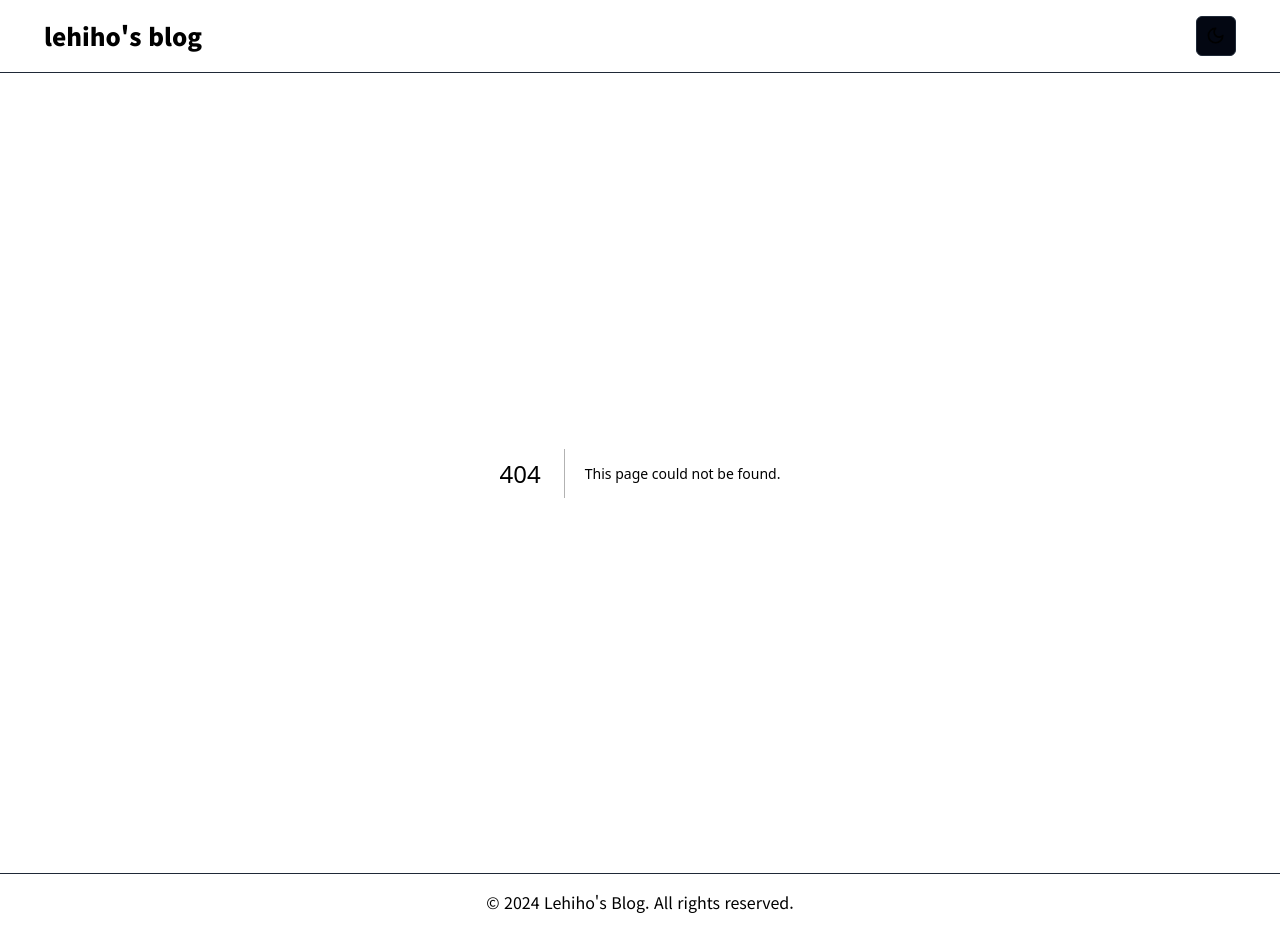
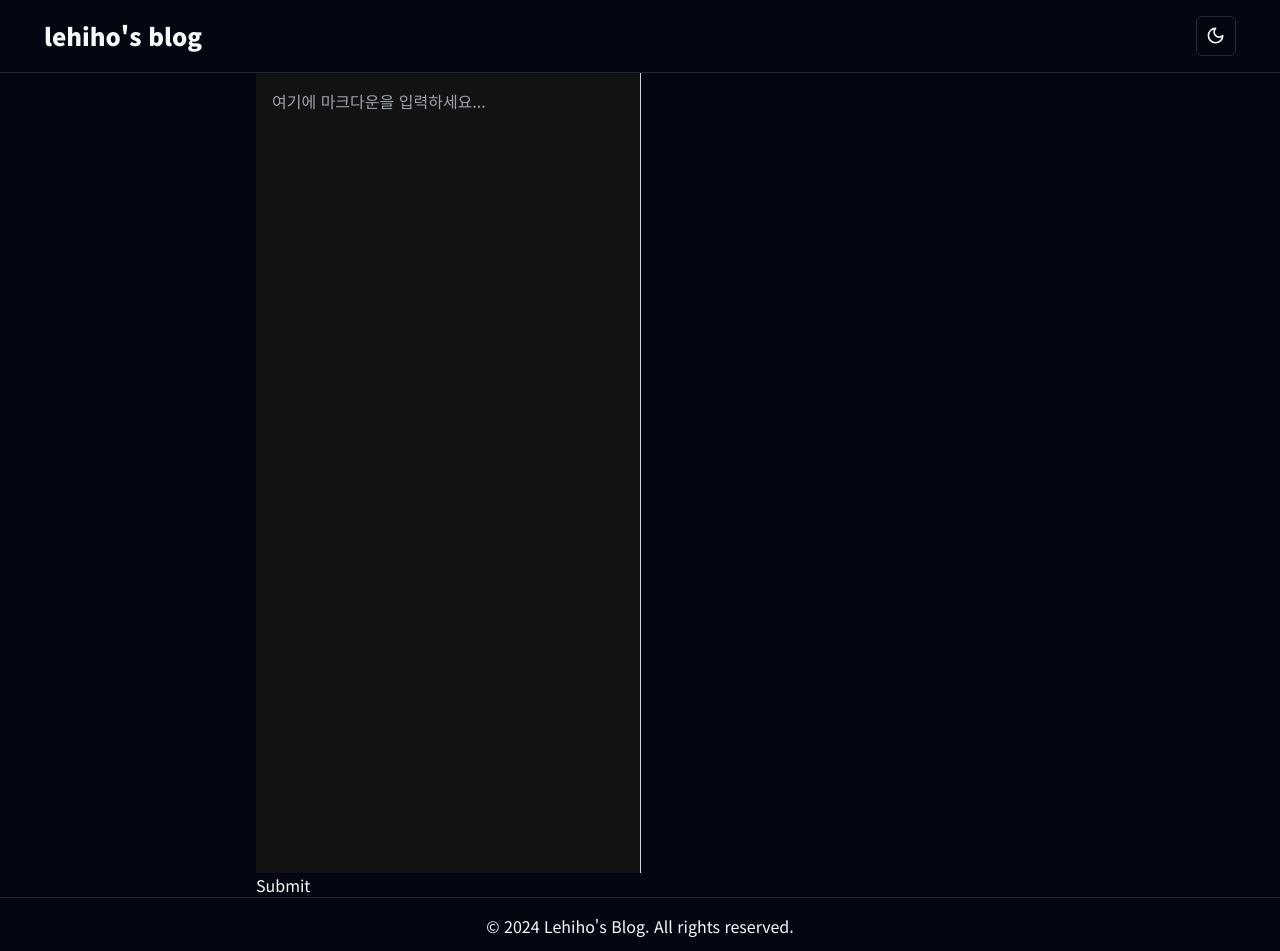
Before and after one commit to LeHiHo/blog, a Next.js app: page /write in a window 1280 px wide. Before the commit this address had no page. Shown: the top 951 px of the page. Before the commit the page ends 930 px from the top, so only its background shows below. Built offline with nearby package versions, Linux system fonts and the light colour scheme.

Commit message:
feat: write api 구현

```diff
--- a/next.config.mjs
+++ b/next.config.mjs
@@ -1,10 +1,15 @@
 /** @type {import('next').NextConfig} */
 const nextConfig = {
   compiler: {
-    removeConsole: {
-      exclude: ['error', 'warn'],
-    },
+    removeConsole:
+      process.env.NODE_ENV === 'production'
+        ? {
+            exclude: ['error', 'warn'],
+          }
+        : false,
   },
 };
 
+console.log(`Running in ${process.env.NODE_ENV} mode`);
+
 export default nextConfig;
--- /dev/null
+++ b/src/app/write/api/route.ts
@@ -0,0 +1,32 @@
+import { supabase } from '@/lib/supabaseClient';
+import { NextRequest, NextResponse } from 'next/server';
+
+export async function POST(request: NextRequest) {
+  const { content } = await request.json();
+  console.log(content);
+
+  if (!content) {
+    return NextResponse.json({ error: 'Content is required' }, { status: 400 });
+  }
+
+  try {
+    const { data, error } = await supabase
+      .from('test')
+      .insert([{ content, created_at: new Date().toISOString() }]);
+
+    if (error) {
+      throw error;
+    }
+    return NextResponse.json(data, { status: 200 });
+  } catch (error) {
+    console.error('Error inserting content:', error);
+    return NextResponse.json(
+      { error: 'Failed to insert content' },
+      { status: 500 },
+    );
+  }
+}
+
+export function OPTIONS() {
+  return NextResponse.json({ allow: ['POST'] }, { status: 200 });
+}
--- /dev/null
+++ b/src/app/write/page.tsx
@@ -0,0 +1,44 @@
+'use client';
+
+import { useState } from 'react';
+import MarkdownEditor from '@/components/Editor/MarkdownEditor';
+
+export default function Write() {
+  const [content, setContent] = useState('');
+
+  const handleContentChange = (newContent: string) => {
+    setContent(newContent);
+  };
+
+  console.log(content);
+
+  const handleSubmit = async () => {
+    try {
+      const response = await fetch('/write/api', {
+        method: 'POST',
+        headers: {
+          'Content-Type': 'application/json',
+        },
+        body: JSON.stringify({ content }),
+      });
+
+      if (!response.ok) {
+        const error = await response.json();
+        throw new Error(error.error || 'Failed to submit content');
+      }
+
+      alert('Content submitted successfully');
+      setContent(''); // Clear the content after successful submission
+    } catch (error) {
+      console.error('Error submitting content:', error);
+      alert('Error submitting content');
+    }
+  };
+
+  return (
+    <div>
+      <MarkdownEditor value={content} onChange={handleContentChange} />
+      <button onClick={handleSubmit}>Submit</button>
+    </div>
+  );
+}
--- a/src/components/Editor/MarkdownEditor.tsx
+++ b/src/components/Editor/MarkdownEditor.tsx
@@ -1,6 +1,6 @@
 'use client';
 
-import React, { useState, useEffect, ChangeEvent } from 'react';
+import React, { useEffect, ChangeEvent } from 'react';
 // @ts-expect-error: import문 오류로 인해 무시
 import { marked } from 'marked';
 import Prism from 'prismjs';
@@ -10,7 +10,6 @@ import 'prismjs/components/prism-javascript';
 import 'prismjs/components/prism-python';
 // 테마
 import 'prismjs/themes/prism-tomorrow.css';
-
 // import 'prismjs/plugins/autolinker/prism-autolinker';
 // import 'prismjs/plugins/command-line/prism-command-line'
 // import 'prismjs/plugins/download-button/prism-download-button';
@@ -21,15 +20,18 @@ import 'prismjs/themes/prism-tomorrow.css';
 // import 'prismjs/plugins/previewers/prism-previewers';
 // import 'prismjs/plugins/toolbar/prism-toolbar';
 
-const MarkdownEditor: React.FC = () => {
-  const [text, setText] = useState<string>('');
+interface MarkdownEditorProps {
+  value: string;
+  onChange: (value: string) => void;
+}
 
+const MarkdownEditor: React.FC<MarkdownEditorProps> = ({ value, onChange }) => {
   const handleChange = (e: ChangeEvent<HTMLTextAreaElement>): void => {
-    setText(e.target.value);
+    onChange(e.target.value);
   };
 
   const getMarkdownText = (): { __html: string } => {
-    const rawMarkup = marked(text, {
+    const rawMarkup = marked(value, {
       highlight: function (code: string, lang: string): string {
         const language = Prism.languages[lang] ? lang : 'markup';
         return Prism.highlight(code, Prism.languages[language], language);
@@ -40,13 +42,13 @@ const MarkdownEditor: React.FC = () => {
 
   useEffect(() => {
     Prism.highlightAll();
-  }, [text]);
+  }, [value]);
 
   return (
     <div className="flex flex-row h-screen">
       <textarea
         className="editor-input flex-1 p-4 border-r border-gray-300 resize-none outline-none"
-        value={text}
+        value={value}
         onChange={handleChange}
         placeholder="여기에 마크다운을 입력하세요..."
       />
```
